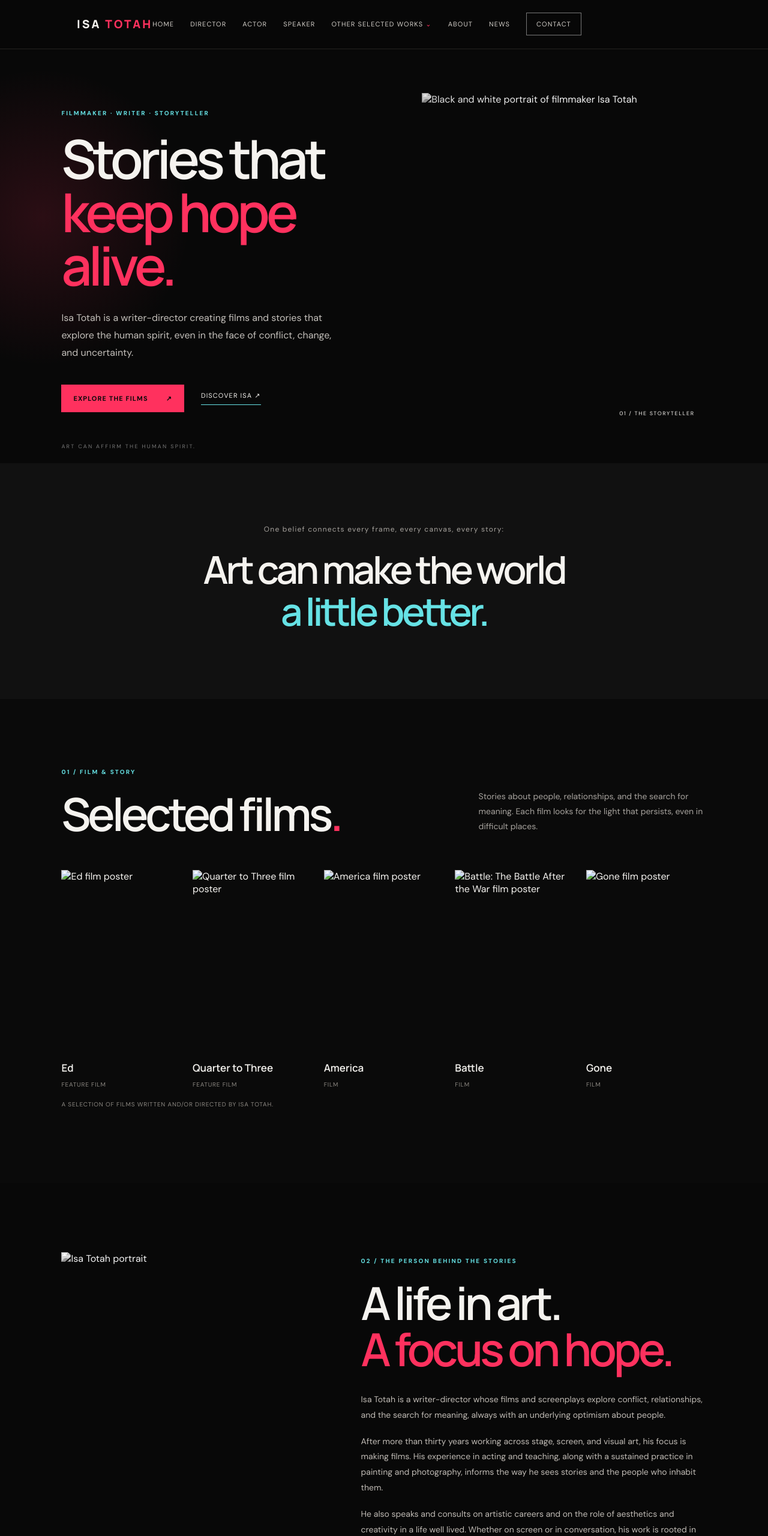
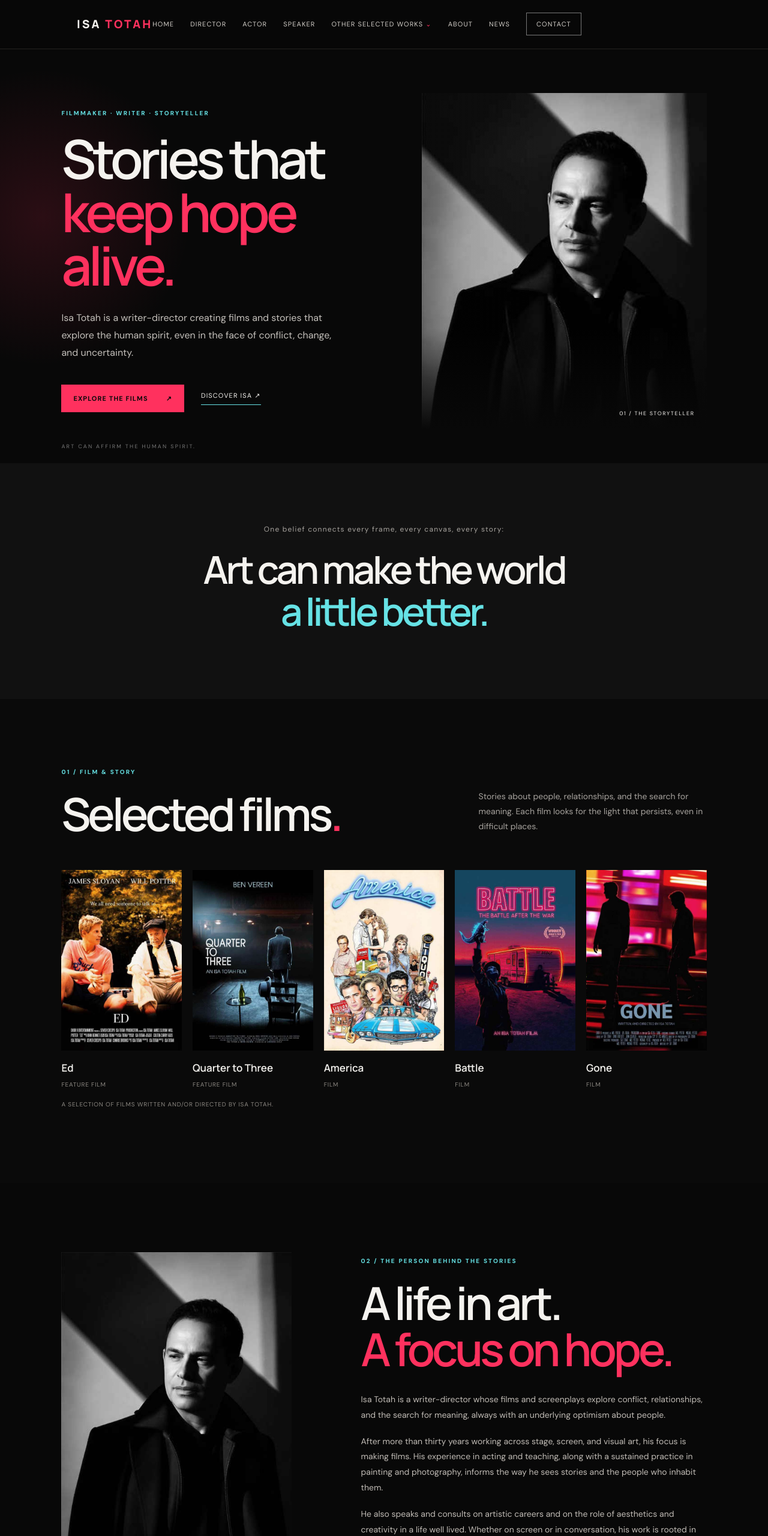
Before and after one commit to iambellef0407/isatotah2, a plain HTML site: page index.html in a window 1280 px wide. Shown: the top 2560 px of the page at 60% size. Drawn offline with Linux system fonts and the light colour scheme.

Commit message:
Add files via upload

```diff
--- a/index.html
+++ b/index.html
@@ -1,10 +1,10 @@
 <!doctype html><html lang="en"><head><meta charset="utf-8"><meta name="viewport" content="width=device-width,initial-scale=1"><meta name="description" content="Isa Totah is a writer-director creating optimistic stories about conflict, connection, and the human spirit. Explore his films, speaking, art, and photography."><meta name="theme-color" content="#080808"><title>Isa Totah | Filmmaker, Writer & Storyteller</title><link rel="preconnect" href="https://fonts.googleapis.com"><link rel="preconnect" href="https://fonts.gstatic.com" crossorigin><link href="https://fonts.googleapis.com/css2?family=DM+Sans:wght@400;500;600;700&family=Manrope:wght@400;500;600;700;800&display=swap" rel="stylesheet"><link rel="stylesheet" href="styles.css"></head><body>
 <header class="topbar"><header class="topbar"><a class="wordmark" href="index.html">ISA <span>TOTAH</span></a><button class="menu-toggle" aria-label="Toggle navigation">☰</button><nav id="nav"><a href="index.html">Home</a><a href="index.html#director">Director</a><a href="index.html#actor">Actor</a><a href="index.html#speaker">Speaker</a><div class="navdrop"><a href="index.html#selected">Other Selected Works <i>⌄</i></a><div class="dropdown"><a href="art.html">Art</a><a href="photography.html">Photography</a><a href="writing.html">Writing</a></div></div><a href="index.html#about">About</a><a href="index.html#news">News</a><a class="contact-link" href="index.html#contact">Contact</a></nav></header></header>
 <main>
-<section id="home" class="hero"><div class="hero-copy"><p class="eyebrow">FILMMAKER · WRITER · STORYTELLER</p><h1>Stories that<br><em>keep hope alive.</em></h1><p class="hero-lede">Isa Totah is a writer-director creating films and stories that explore the human spirit, even in the face of conflict, change, and uncertainty.</p><div class="hero-actions"><a class="btn btn-bright" href="#director">Explore the films <span>↗</span></a><a class="text-link" href="#about">Discover Isa <span>↗</span></a></div></div><div class="hero-image"><img src="assets/isa-portrait.jpg" alt="Black and white portrait of filmmaker Isa Totah"><span class="image-index">01 / THE STORYTELLER</span></div><div class="hero-note">ART CAN AFFIRM THE HUMAN SPIRIT.</div></section>
+<section id="home" class="hero"><div class="hero-copy"><p class="eyebrow">FILMMAKER · WRITER · STORYTELLER</p><h1>Stories that<br><em>keep hope alive.</em></h1><p class="hero-lede">Isa Totah is a writer-director creating films and stories that explore the human spirit, even in the face of conflict, change, and uncertainty.</p><div class="hero-actions"><a class="btn btn-bright" href="#director">Explore the films <span>↗</span></a><a class="text-link" href="#about">Discover Isa <span>↗</span></a></div></div><div class="hero-image"><img src="isa-portrait.jpg" alt="Black and white portrait of filmmaker Isa Totah"><span class="image-index">01 / THE STORYTELLER</span></div><div class="hero-note">ART CAN AFFIRM THE HUMAN SPIRIT.</div></section>
 <section class="intro-strip"><p>One belief connects every frame, every canvas, every story:</p><h2>Art can make the world<br><span>a little better.</span></h2></section>
-<section id="director" class="section films"><div class="section-head"><div><p class="eyebrow">01 / FILM & STORY</p><h2>Selected films<span class="accent">.</span></h2></div><p class="section-desc">Stories about people, relationships, and the search for meaning. Each film looks for the light that persists, even in difficult places.</p></div><div class="poster-grid"><article class="poster"><img src="assets/film-ed.jpg" alt="Ed film poster"><div><h3>Ed</h3><p>Feature Film</p></div></article><article class="poster"><img src="assets/film-quarter-to-three.jpg" alt="Quarter to Three film poster"><div><h3>Quarter to Three</h3><p>Feature Film</p></div></article><article class="poster"><img src="assets/film-america.jpg" alt="America film poster"><div><h3>America</h3><p>Film</p></div></article><article class="poster"><img src="assets/film-battle.jpg" alt="Battle: The Battle After the War film poster"><div><h3>Battle</h3><p>Film</p></div></article><article class="poster"><img src="assets/film-gone.jpg" alt="Gone film poster"><div><h3>Gone</h3><p>Film</p></div></article></div><p class="small-note">A selection of films written and/or directed by Isa Totah.</p></section>
-<section id="about" class="section about"><div class="about-photo"><img src="assets/isa-portrait.jpg" alt="Isa Totah portrait"></div><div class="about-copy"><p class="eyebrow">02 / THE PERSON BEHIND THE STORIES</p><h2>A life in art.<br><em>A focus on hope.</em></h2><p>Isa Totah is a writer-director whose films and screenplays explore conflict, relationships, and the search for meaning, always with an underlying optimism about people.</p><p>After more than thirty years working across stage, screen, and visual art, his focus is making films. His experience in acting and teaching, along with a sustained practice in painting and photography, informs the way he sees stories and the people who inhabit them.</p><p>He also speaks and consults on artistic careers and on the role of aesthetics and creativity in a life well lived. Whether on screen or in conversation, his work is rooted in the conviction that art can affirm the human spirit and make the world a little better.</p><a class="text-link" href="#contact">Start a conversation ↗</a></div></section>
+<section id="director" class="section films"><div class="section-head"><div><p class="eyebrow">01 / FILM & STORY</p><h2>Selected films<span class="accent">.</span></h2></div><p class="section-desc">Stories about people, relationships, and the search for meaning. Each film looks for the light that persists, even in difficult places.</p></div><div class="poster-grid"><article class="poster"><img src="film-ed.jpg" alt="Ed film poster"><div><h3>Ed</h3><p>Feature Film</p></div></article><article class="poster"><img src="film-quarter-to-three.jpg" alt="Quarter to Three film poster"><div><h3>Quarter to Three</h3><p>Feature Film</p></div></article><article class="poster"><img src="film-america.jpg" alt="America film poster"><div><h3>America</h3><p>Film</p></div></article><article class="poster"><img src="film-battle.jpg" alt="Battle: The Battle After the War film poster"><div><h3>Battle</h3><p>Film</p></div></article><article class="poster"><img src="film-gone.jpg" alt="Gone film poster"><div><h3>Gone</h3><p>Film</p></div></article></div><p class="small-note">A selection of films written and/or directed by Isa Totah.</p></section>
+<section id="about" class="section about"><div class="about-photo"><img src="isa-portrait.jpg" alt="Isa Totah portrait"></div><div class="about-copy"><p class="eyebrow">02 / THE PERSON BEHIND THE STORIES</p><h2>A life in art.<br><em>A focus on hope.</em></h2><p>Isa Totah is a writer-director whose films and screenplays explore conflict, relationships, and the search for meaning, always with an underlying optimism about people.</p><p>After more than thirty years working across stage, screen, and visual art, his focus is making films. His experience in acting and teaching, along with a sustained practice in painting and photography, informs the way he sees stories and the people who inhabit them.</p><p>He also speaks and consults on artistic careers and on the role of aesthetics and creativity in a life well lived. Whether on screen or in conversation, his work is rooted in the conviction that art can affirm the human spirit and make the world a little better.</p><a class="text-link" href="#contact">Start a conversation ↗</a></div></section>
 <section class="quotes"><p class="eyebrow">A FEW THOUGHTS</p><div class="quote-grid"><blockquote>“The missing element is almost always the person themselves—their persistence, their focus, their willingness to keep going.”<cite>— Isa Totah</cite></blockquote><blockquote>“Popular success is not the opposite of artistic integrity. Quitting is.”<cite>— Isa Totah</cite></blockquote><blockquote>“Everyone is an artist.”<cite>— Isa Totah</cite></blockquote></div></section>
 <section id="speaker" class="section speaker"><div><p class="eyebrow">03 / SPEAKING & CONSULTING</p><h2>Make room<br>for <em>creativity.</em></h2></div><div class="speaker-copy"><p>Isa speaks and consults on artistic careers, the practice of bringing more art into everyday life, and how creative work can help us address larger human questions.</p><p>Drawing on decades of experience across creative disciplines, he invites people to see art not as an extra, but as an essential way of understanding ourselves and the world.</p><a class="btn btn-outline" href="#contact">Speaking & consulting inquiries ↗</a></div></section>
 <section id="selected" class="selected section"><div class="section-head"><div><p class="eyebrow">04 / BEYOND THE FRAME</p><h2>A life in art<span class="accent">.</span></h2></div><p class="section-desc">A wider creative practice, gathered in one place. Different mediums, one enduring curiosity about people and the world.</p></div><div class="selected-links"><a href="art.html"><span>01</span><strong>Painting &amp; Art</strong><b>↗</b></a><a href="photography.html"><span>02</span><strong>Photography</strong><b>↗</b></a><a href="writing.html"><span>03</span><strong>Writing</strong><b>↗</b></a></div></section>
```
Also changed, not shown: art.html (+1 -1 lines), photography.html (+1 -1 lines).
